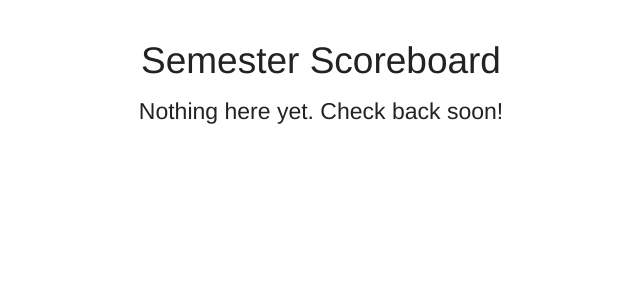
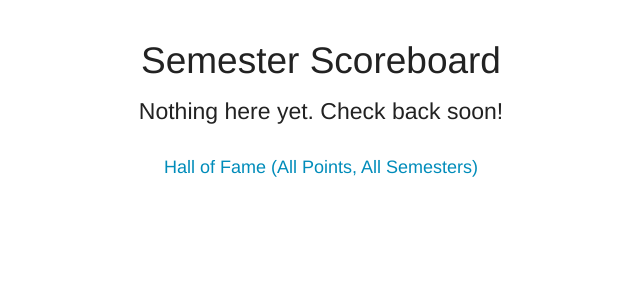
Before and after one commit to RITC3/rc3site, a Python web app: template app/templates/scoreboard.html in a window 1280 px wide. Shown: the part 45-345 px from the top of the page, without its empty margins (319-959 px from the left). Run offline with Jinja, Linux system fonts and the light colour scheme; the template is opened without the code that fills it, so the values that code supplies are empty.

Commit message:
put hall of fame link at the bottom of the scoreboard page.... whatever

```diff
--- a/app/templates/scoreboard.html
+++ b/app/templates/scoreboard.html
@@ -8,5 +8,6 @@
 <h4 class="text-center">Nothing here yet. Check back soon!</h4>
 {% endif %}
 {% include "generate_scoreboard.html" %}
+<h5 class="text-center"><a href="{{url_for('halloffame')}}">Hall of Fame (All Points, All Semesters)</a>
 
 {% endblock %}
```
